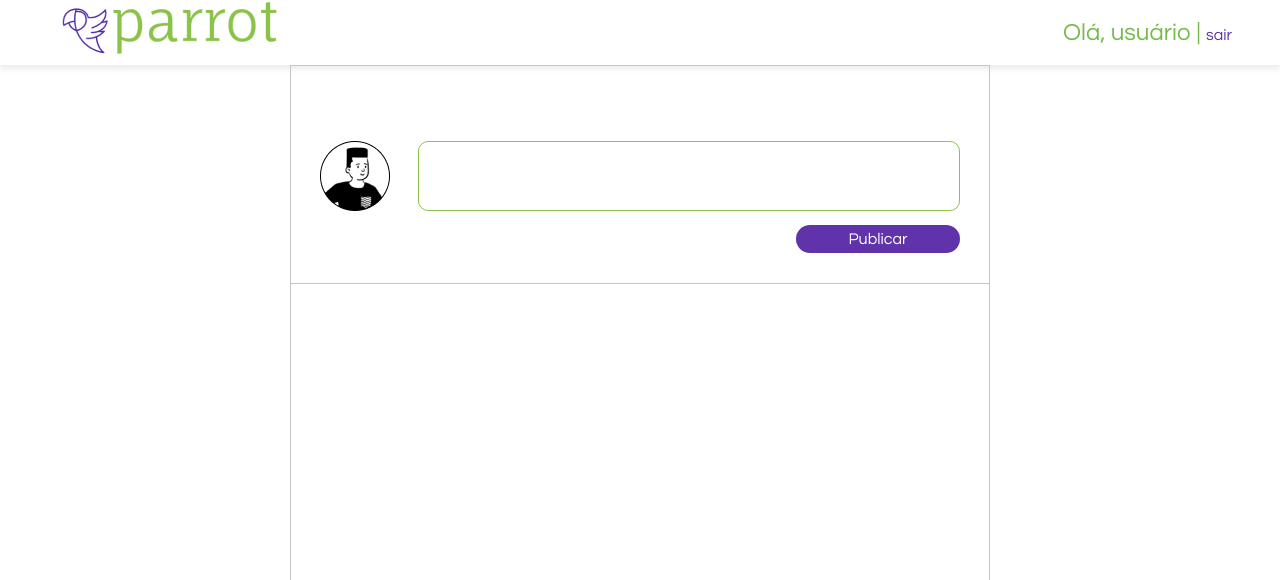
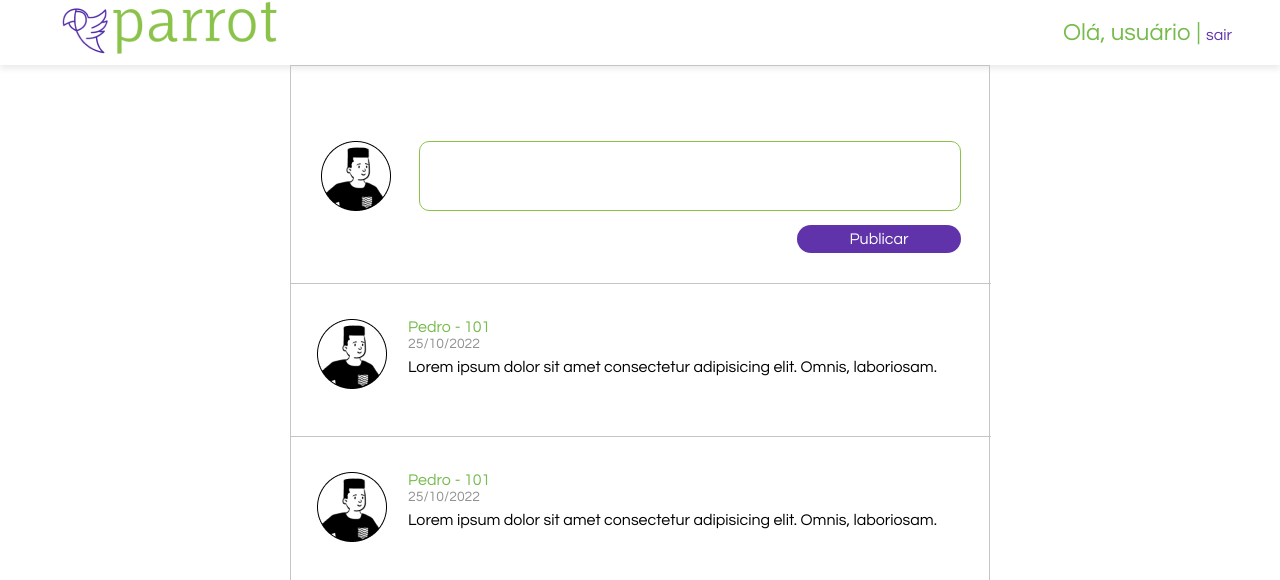
Before and after one commit to tarikraposo/projeto-parrot-gama-academy, a React (Vite) app: page / in a window 1280 px wide. Shown: the top 580 px of the page. Built offline with nearby package versions, Linux system fonts and the light colour scheme.

Commit message:
dynamic-feed
Alimentação do feed através do objeto com os dados do usuário. Aparecendo assim uma nova postagem quando houver mais na lista.

```diff
--- /dev/null
+++ b/src/components/feedList/index.tsx
@@ -0,0 +1,60 @@
+import Willy from "../../assets/willy.png";
+import Container from "./styles";
+
+
+let date: Date = new Date();
+
+const feedList = [
+
+	{
+		postID: 1,
+		autorId:1,
+		name: "Pedro",
+        date,
+		apartament: 101,
+		message: "Lorem ipsum dolor sit amet consectetur adipisicing elit. Omnis, laboriosam."
+
+	},
+    {
+		postID: 2,
+		autorId:1,
+		name: "Pedro",
+        date,
+		apartament: 101,
+		message: "Lorem ipsum dolor sit amet consectetur adipisicing elit. Omnis, laboriosam."
+
+	},
+
+
+]
+
+
+
+type FeedListProps = {
+    children: React.ReactNode;
+
+}
+
+const FeedList = (props:FeedListProps)=> {
+    return (
+        <Container>
+            <div className="postContainer">
+                {feedList.map((post) => {
+                    return(
+                        <div className="feedPost">
+                            <img src={Willy} alt="Profile icon"/>
+                            <div key={post.postID}>
+                                <p className="name">{post.name} - {post.apartament}</p>
+                                <span className="date">25/10/2022</span>
+                                <p className="message">{post.message}</p>
+                            </div>
+                        </div>
+
+                    );
+                })}
+            </div>
+        </Container>
+    );
+};
+
+export default FeedList;
--- /dev/null
+++ b/src/components/feedList/styles.ts
@@ -0,0 +1,34 @@
+import styled from "styled-components";
+
+const Container = styled.div `
+
+    .postContainer {
+        display: flex;
+        flex-direction: column;
+        justify-content: center;
+        align-items: center;
+        width: 700px;
+    }
+    .feedPost {
+        display: flex;
+        border-bottom: 1px solid #C5C5C5;
+        width: 100%;
+        padding: 35px 0px 47px 26px;
+        column-gap: 21px;
+
+    }
+    .name {
+        font-size: 16px;
+        color: #76BB4C;
+    }
+    .date {
+        font-size: 14px;
+        line-height: 14px;
+        color: #919191;
+    }
+    .message {
+        margin-top: 8px;
+    }
+`
+
+export default Container;
--- a/src/components/header/logo.tsx
+++ b/src/components/header/logo.tsx
@@ -1,4 +1,3 @@
-
 import logoParrot from "../../assets/logo-header.png";
 import { LogoHeader } from "./logo.style";
 
--- a/src/components/textarea/index.tsx
+++ b/src/components/textarea/index.tsx
@@ -1,5 +1,5 @@
 import { useState } from "react";
-import { Forms } from "./styles";
+import * as S from "./styles";
 
 const FeedForm = () => {
   const [message, setMessage] = useState("");
@@ -9,7 +9,8 @@ const FeedForm = () => {
   }
 
   return (
-    <Forms onSubmit={handleSubmit}>
+    <>
+      <S.Forms onSubmit={handleSubmit}>
         <label>
           <input
             type="text"
@@ -18,7 +19,10 @@ const FeedForm = () => {
           />
         </label>
         <button type="submit">Publicar</button>
-    </Forms>
+      </S.Forms>
+
+    </>
+
   )
 }
 
--- a/src/components/textarea/styles.ts
+++ b/src/components/textarea/styles.ts
@@ -4,9 +4,13 @@ export const Forms = styled.form `
   display: flex;
   flex-direction: column;
   align-items: flex-end;
+  justify-content: center;
+  flex: 1;
 
   label {
+
     margin-bottom: 14px;
+
   }
   input {
     width: 542px;
--- a/src/pages/Feed/index.tsx
+++ b/src/pages/Feed/index.tsx
@@ -1,5 +1,6 @@
 import React from 'react'
 import Willy from "../../assets/Willy.png";
+import FeedList from '../../components/feedList';
 import { Header } from "../../components/header";
 import FeedForm from '../../components/textarea';
 import * as S from "./styles";
@@ -15,12 +16,18 @@ const Feed = ({children}:FeedProps) => {
             <Header></Header>
             <main>
                 {children}
-               <div>
+               <div className='posts'>
                     <img src={Willy} alt="Profile icon"/>
                     <FeedForm/>
                 </div>
+                <FeedList>
+
+                </FeedList>
             </main>
+
         </S.Container>
+
+
     );
 }
 
--- a/src/pages/Feed/styles.ts
+++ b/src/pages/Feed/styles.ts
@@ -12,15 +12,16 @@ export const Container = styled.div`
     main {
         flex: 1;
         display: flex;
-        align-items: baseline;
-        justify-content: center;
+        flex-direction: column;
+        align-items: flex-start;
+        justify-content: start;
         border: 1px solid #C5C5C5;
         width: 700px;
         margin: 0 auto;
 
 
 
-        div {
+        .posts {
             margin-top: 45px;
             display: flex;
             align-items: flex-start;
```
Lines whose indentation alone changed are shown as unchanged.
